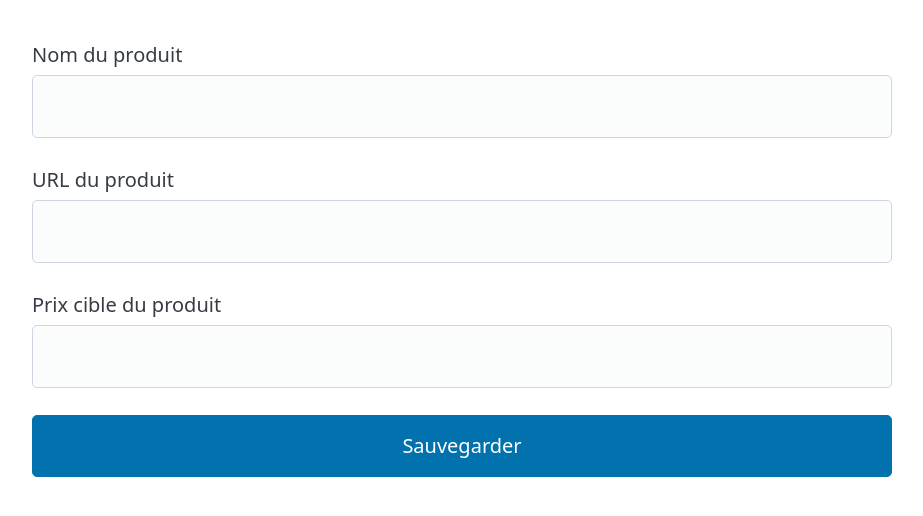
After one commit to LauraDescombres/price_tracker, a Flask app: page /ajouter in a window 1280 px wide. The commit adds this page. Shown: the top 516 px of the page, without its empty margins (178-1101 px from the left). Run offline with Flask 3, Linux system fonts and the light colour scheme; some libraries are stand-ins or nearby versions.

Commit message:
add post form, validate values and flash message in template

```diff
--- a/app/__init__.py
+++ b/app/__init__.py
@@ -1,9 +1,11 @@
-from flask import Flask, render_template
-from app.produit_repository import get_all_products
+from flask import Flask, render_template, request, redirect, url_for, flash
+from app.produit_repository import get_all_products, add_product
 from app.releve_repository import get_last_price
+from app.config import secret_key
 
 def create_app():
     app = Flask(__name__)
+    app.secret_key = secret_key
 
     @app.route("/")
     def index():
@@ -28,4 +30,35 @@ def create_app():
 
         return render_template("produits.html", produits=produits_enrichis)
 
+    @app.route("/ajouter", methods=['GET', 'POST'])
+    def ajouter():
+        if request.method == 'POST':
+            result = request.form
+
+            nom = result['nom']
+            url = result['url']
+            cible = result['cible']
+
+            if nom == '':
+                flash('Le nom ne doit pas être vide', 'error')
+                return redirect(url_for('ajouter'))
+
+            if url == '':
+                flash("L'url ne doit pas être vide", 'error')
+                return redirect(url_for('ajouter'))
+
+            if cible == '':
+                cible = None
+            else:
+                try:
+                    cible = float(cible)
+                except ValueError:
+                    flash('La cible doit être un nombre', 'error')
+                    return redirect(url_for('ajouter'))
+
+            add_product(nom, url, cible)
+            return redirect(url_for('index'))
+
+        return render_template("ajouter.html")
+
     return app
--- a/app/config.example.py
+++ b/app/config.example.py
@@ -1 +1,2 @@
 WEBHOOK_URL = ''
+secret_key = ''
--- /dev/null
+++ b/app/templates/ajouter.html
@@ -0,0 +1,16 @@
+{% extends "base.html" %}
+
+{% block content %}
+<form action="{{ url_for('ajouter') }}" method="post">
+    <label for="nom">Nom du produit
+        <input type="text" name="nom" id="nom" />
+    </label>
+    <label for="url">URL du produit
+        <input type="url" name="url" id="url" />
+    </label>
+    <label for="cible">Prix cible du produit
+        <input type="number" name="cible" id="cible" step="any" />
+    </label>
+    <button type="submit">Sauvegarder</button>
+</form>
+{% endblock %}
```
Also changed, not shown: app/templates/produits.html (+9 -0 lines).
